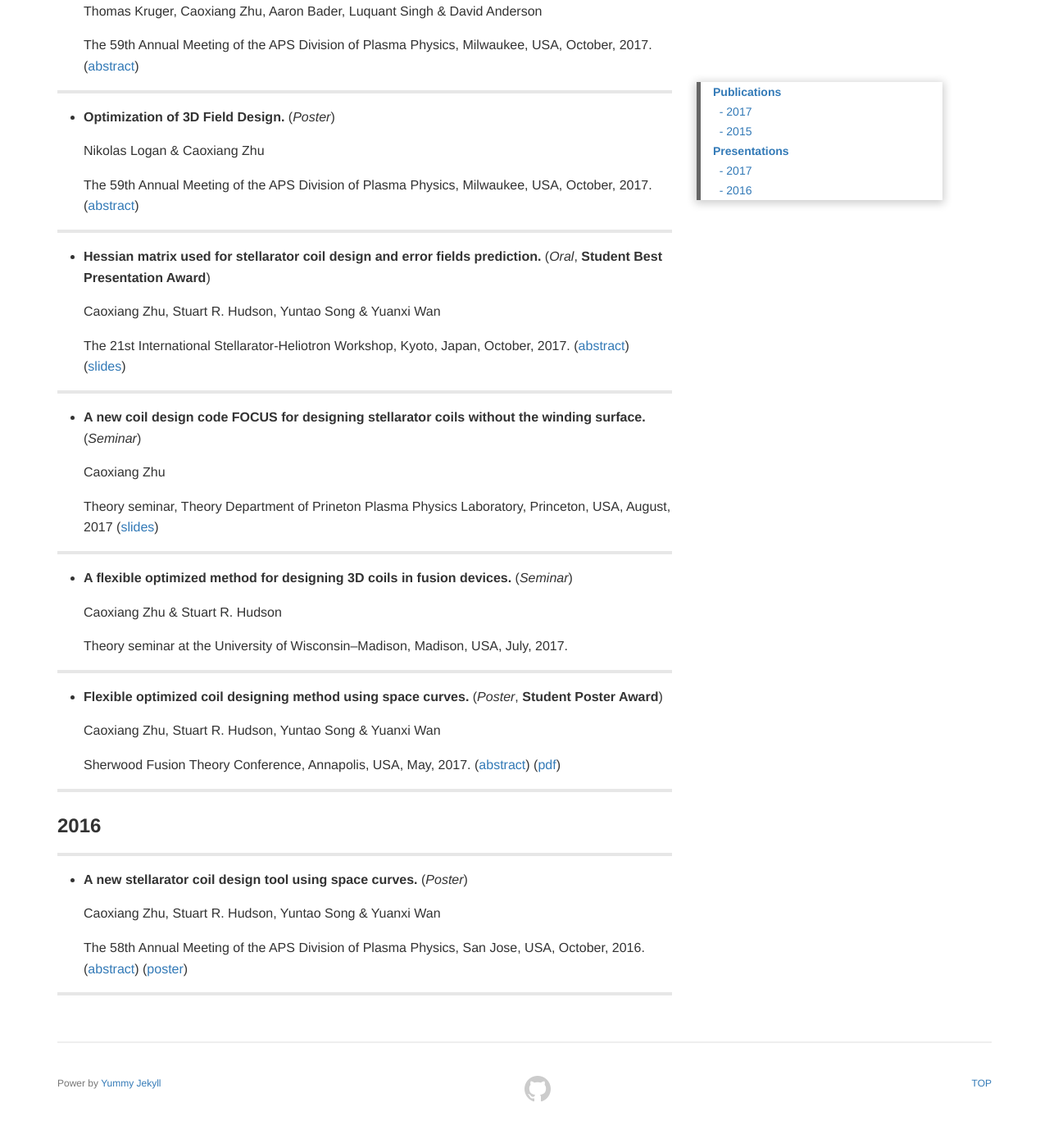
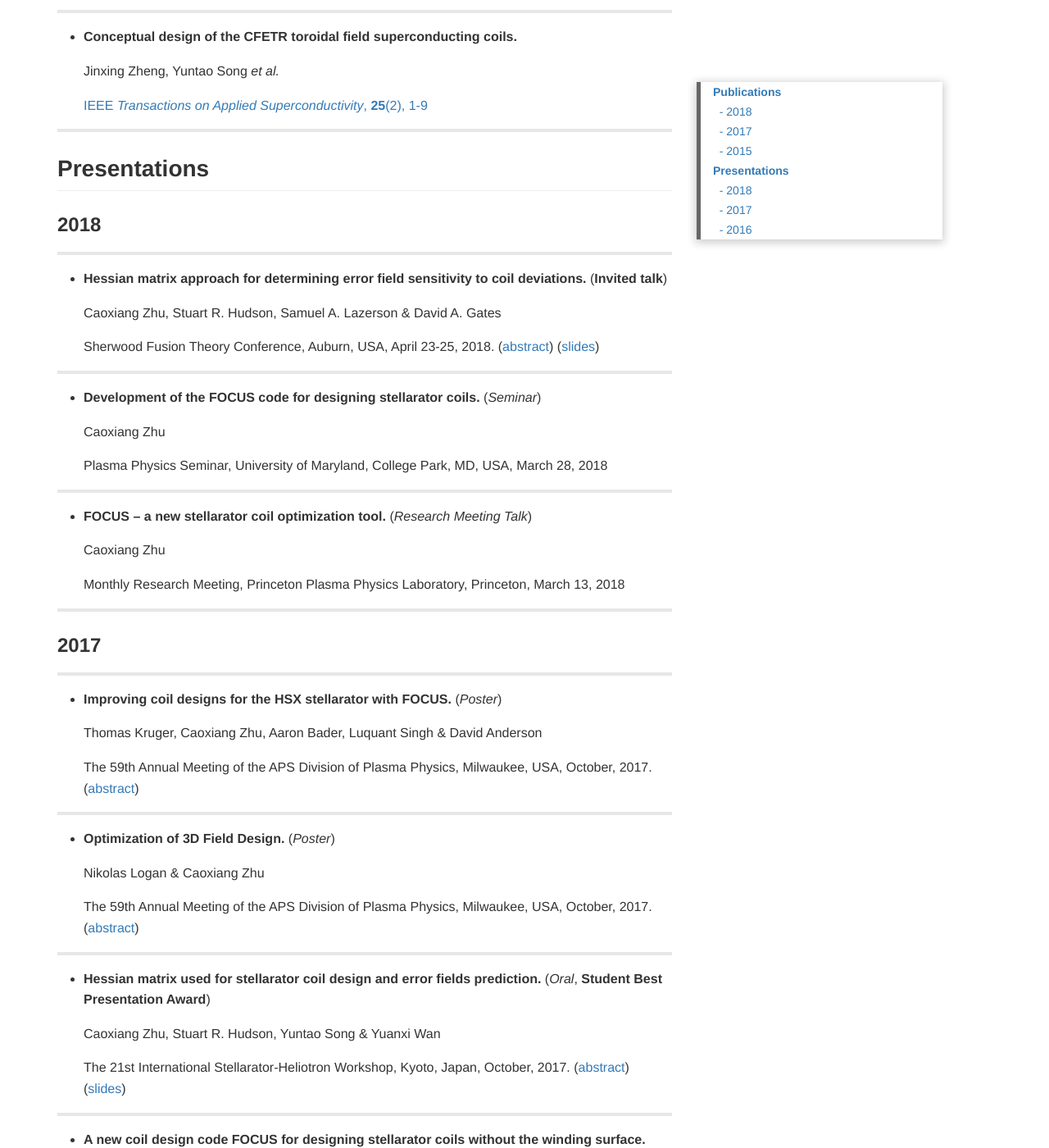
Before and after one commit to zhucaoxiang/zhucaoxiang.github.io, a Jekyll site: the page built from research.md, in a window 1280 px wide and 1400 px high, scrolled down 1444 px. Shown: the whole window at 82% size. Built offline with Jekyll 4.4.1, drawn with Linux system fonts in a browser that asks for light colours; comment, search, counter and statistics services are not loaded; before the commit the page ends 2796 px from its top, so only the background shows below that; some of the changed text lies outside the part shown.

Commit message:
update research page

```diff
--- a/_config.yml
+++ b/_config.yml
@@ -10,8 +10,8 @@ title: Caoxiang's site
 name: Caoxiang Zhu (祝曹祥)
 email: zcxiang@gmail.com
 location: Princeton, NJ, USA
-company: USTC
-company_url: http://www.ustc.edu.cn
+company: PPPL
+company_url: http://www.pppl.gov
 github_url: https://github.com/zhucaoxiang
 description: Gallary of my personal stuffs
 favicon: favicon.png # Image must be in assets/images
--- a/research.md
+++ b/research.md
@@ -7,6 +7,26 @@ menu: lab
 
 ## Publications
 
+### 2018
+
+-----------------
+
+- **Designing stellarator coils by a modified Newton method using FOCUS.**
+
+  Caoxiang Zhu, Stuart R. Hudson, Yuntao Song & Yuanxi Wan
+
+  [*Plasma Physics and Controlled Fusion*, **60**(6), 065008](http://iopscience.iop.org/article/10.1088/1361-6587/aab8c2/)
+
+-----------------
+
+- **Hessian matrix approach for determining error field sensitivity to coil deviations.**
+
+  Caoxiang Zhu, Stuart R. Hudson, Samuel A. Lazerson, Yuntao Song & Yuanxi Wan
+
+  [*Plasma Physics and Controlled Fusion*, **60**(5), 054016](http://iopscience.iop.org/article/10.1088/1361-6587/aab6cb/)
+
+-----------------
+
 ### 2017
 
 -----------------
@@ -49,6 +68,36 @@ menu: lab
 -----------------
 
 ## Presentations
+
+### 2018
+
+-----------------
+
+- **Hessian matrix approach for determining error field sensitivity to coil deviations.** (**Invited talk**)
+
+  Caoxiang Zhu, Stuart R. Hudson, Samuel A. Lazerson & David A. Gates
+
+  Sherwood Fusion Theory Conference, Auburn, USA, April 23-25, 2018.
+  ([abstract](/assets/files/abs_Zhu_Sherwood2018.pdf))
+  ([slides](/assets/files/ppt_Zhu_Sherwood2018.pdf))
+
+-----------------
+
+- **Development of the FOCUS code for designing stellarator coils.** (*Seminar*)
+
+  Caoxiang Zhu
+
+  Plasma Physics Seminar, University of Maryland, College Park, MD, USA, March 28, 2018
+
+-----------------
+
+- **FOCUS – a new stellarator coil optimization tool.** (*Research Meeting Talk*)
+
+  Caoxiang Zhu
+
+  Monthly Research Meeting, Princeton Plasma Physics Laboratory, Princeton, March 13, 2018
+
+-----------------
 
 ### 2017
 
@@ -105,7 +154,7 @@ menu: lab
 
   Sherwood Fusion Theory Conference, Annapolis, USA, May, 2017.
   ([abstract](/assets/files/abs_Zhu_Sherwood2017.pdf))
-  ([pdf](/assets/files/ppt_Zhu_Sherwood2017.pdf))
+  ([poster](/assets/files/ppt_Zhu_Sherwood2017.pdf))
 
 -----------------
 
```
Also changed, not shown: other parts of research.md (+1 -2 lines), about.md (+2 -5 lines), 2 other files.
